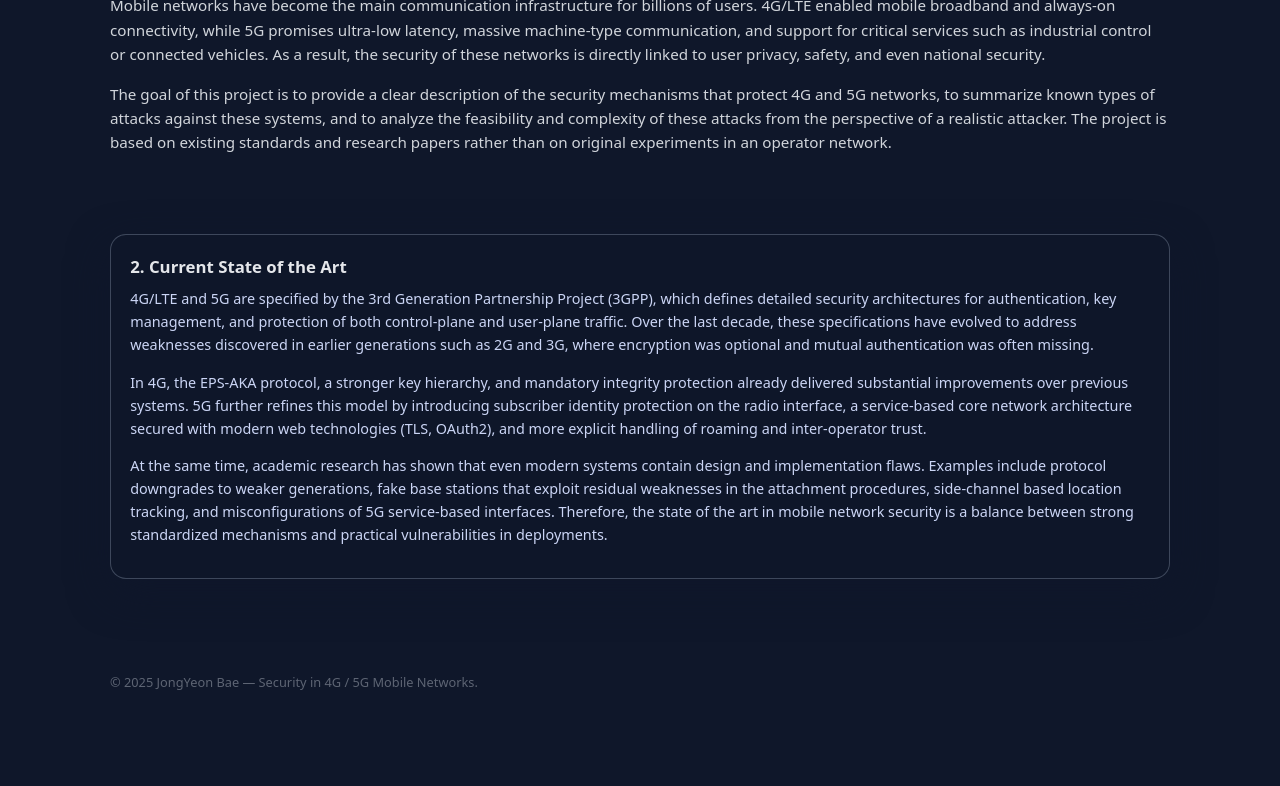
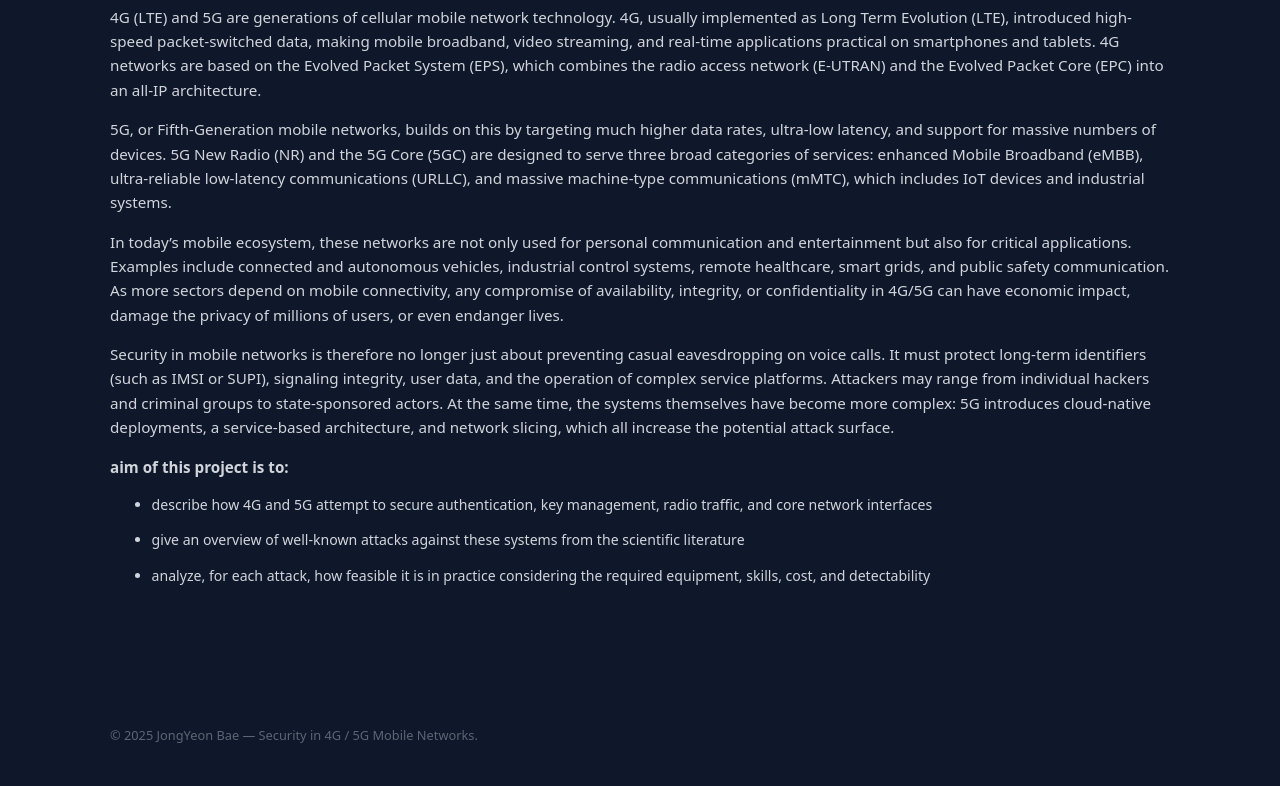
Before and after one commit to jybae1226/Security, a plain HTML site: page introduction.html in a window 1280 px wide. Shown: the part 526-1312 px from the top of the page. Before the commit the page ends 1263 px from the top, so only its background shows below. Drawn offline with Linux system fonts and the light colour scheme.

Commit message:
내용 변경

```diff
--- a/introduction.html
+++ b/introduction.html
@@ -41,48 +41,44 @@
       </div>
 
       <div class="introduction_margin">
-      <h1>1. Introduction</h1>
+      <h1>1. Introduction – What are 4G and 5G and why is security critical?</h1>
       </div>
       <p>
-        Mobile networks have become the main communication infrastructure for billions of users.
-        4G/LTE enabled mobile broadband and always-on connectivity, while 5G promises ultra-low latency,
-        massive machine-type communication, and support for critical services such as industrial control
-        or connected vehicles. As a result, the security of these networks is directly linked to user privacy,
-        safety, and even national security.
+        4G (LTE) and 5G are generations of cellular mobile network technology.
+        4G, usually implemented as Long Term Evolution (LTE), introduced high-speed packet-switched data,
+        making mobile broadband, video streaming, and real-time applications practical on smartphones and tablets.
+        4G networks are based on the Evolved Packet System (EPS), which combines the radio access network (E-UTRAN)
+        and the Evolved Packet Core (EPC) into an all-IP architecture.
       </p>
       <p>
-        The goal of this project is to provide a clear description of the security mechanisms
-        that protect 4G and 5G networks, to summarize known types of attacks against these systems,
-        and to analyze the feasibility and complexity of these attacks from the perspective of
-        a realistic attacker. The project is based on existing standards and research papers rather
-        than on original experiments in an operator network.
-      </p>
-    </section>
-
-    <section>
-      <h3>2. Current State of the Art</h3>
-      <p>
-        4G/LTE and 5G are specified by the 3rd Generation Partnership Project (3GPP), which
-        defines detailed security architectures for authentication, key management, and protection
-        of both control-plane and user-plane traffic. Over the last decade, these specifications
-        have evolved to address weaknesses discovered in earlier generations such as 2G and 3G,
-        where encryption was optional and mutual authentication was often missing.
+        5G, or Fifth-Generation mobile networks, builds on this by targeting much higher data rates,
+        ultra-low latency, and support for massive numbers of devices. 5G New Radio (NR) and
+        the 5G Core (5GC) are designed to serve three broad categories of services:
+        enhanced Mobile Broadband (eMBB), ultra-reliable low-latency communications (URLLC),
+        and massive machine-type communications (mMTC), which includes IoT devices and industrial systems.
       </p>
       <p>
-        In 4G, the EPS-AKA protocol, a stronger key hierarchy, and mandatory integrity protection
-        already delivered substantial improvements over previous systems. 5G further refines this
-        model by introducing subscriber identity protection on the radio interface, a service-based
-        core network architecture secured with modern web technologies (TLS, OAuth2), and more
-        explicit handling of roaming and inter-operator trust.
+        In today’s mobile ecosystem, these networks are not only used for personal communication and
+        entertainment but also for critical applications. Examples include connected and autonomous vehicles,
+        industrial control systems, remote healthcare, smart grids, and public safety communication.
+        As more sectors depend on mobile connectivity, any compromise of availability, integrity,
+        or confidentiality in 4G/5G can have economic impact, damage the privacy of millions of users,
+        or even endanger lives.
       </p>
       <p>
-        At the same time, academic research has shown that even modern systems contain design
-        and implementation flaws. Examples include protocol downgrades to weaker generations,
-        fake base stations that exploit residual weaknesses in the attachment procedures,
-        side-channel based location tracking, and misconfigurations of 5G service-based
-        interfaces. Therefore, the state of the art in mobile network security is a balance
-        between strong standardized mechanisms and practical vulnerabilities in deployments.
+        Security in mobile networks is therefore no longer just about preventing casual eavesdropping on voice calls.
+        It must protect long-term identifiers (such as IMSI or SUPI), signaling integrity, user data,
+        and the operation of complex service platforms. Attackers may range from individual hackers and
+        criminal groups to state-sponsored actors. At the same time, the systems themselves have become more complex:
+        5G introduces cloud-native deployments, a service-based architecture, and network slicing,
+        which all increase the potential attack surface.
       </p>
+      <p><strong>aim of this project is to:</strong></p>
+        <ul class="project-bullets">
+            <li>describe how 4G and 5G attempt to secure authentication, key management, radio traffic, and core network interfaces</li>
+            <li>give an overview of well-known attacks against these systems from the scientific literature</li>
+            <li>analyze, for each attack, how feasible it is in practice considering the required equipment, skills, cost, and detectability</li>
+        </ul>
     </section>
   </main>
 
--- a/style.css
+++ b/style.css
@@ -250,5 +250,15 @@ footer {
 }
 
 .introduction_margin{
-    margin-top: 100px;
+    margin-top: 50px;
+    margin-bottom: 0px;
 }
+
+.project-bullets {
+  margin-left: 1.5rem;
+  line-height: 1.6;
+}
+
+.project-bullets li {
+  margin-bottom: 0.8rem;
+}
```
